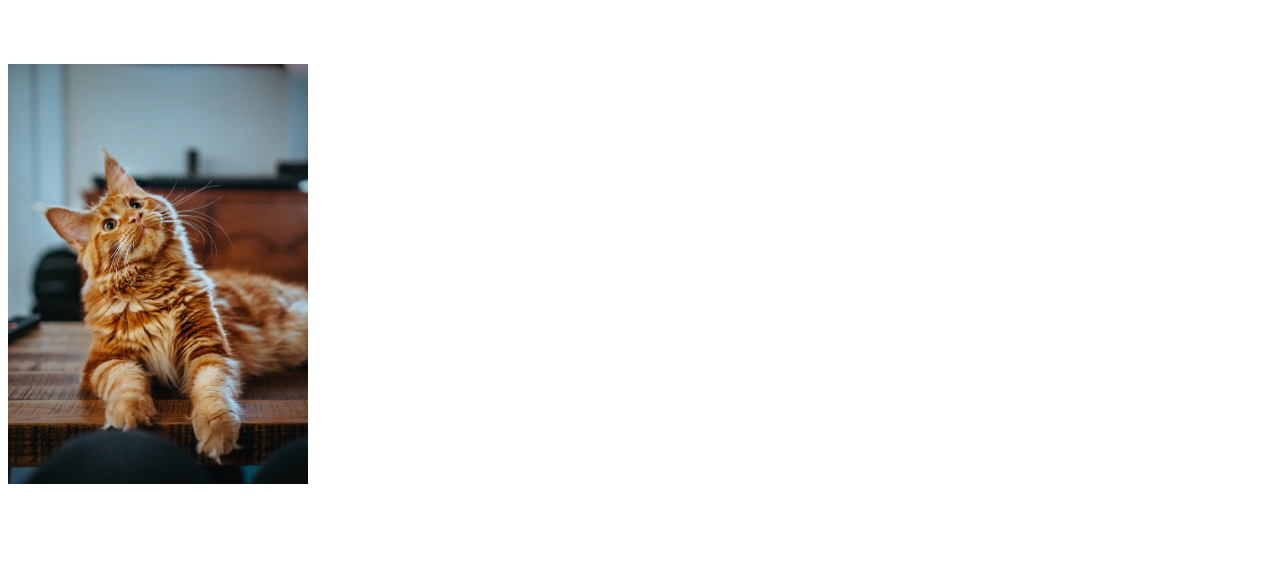
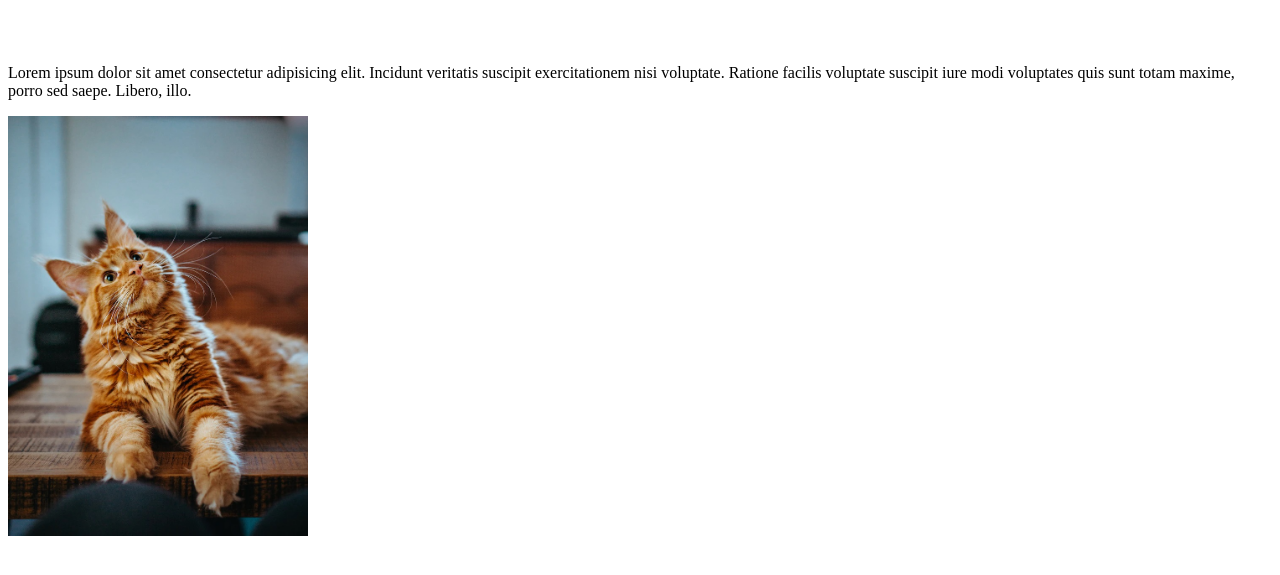
Before and after one commit to gp355d/2024-vite-test, a website built with Vite: page pages/index.html in a window 1280 px wide. Shown: the part 215-790 px from the top of the page. Built offline with nearby package versions, Linux system fonts and the light colour scheme.

Commit message:
新增文字

```diff
--- a/pages/index.html
+++ b/pages/index.html
@@ -10,6 +10,7 @@
     <%- include('./layout/header'); -%>
 
     <h1 class="index-title">我是首頁123</h1>
+    <p>Lorem ipsum dolor sit amet consectetur adipisicing elit. Incidunt veritatis suscipit exercitationem nisi voluptate. Ratione facilis voluptate suscipit iure modi voluptates quis sunt totam maxime, porro sed saepe. Libero, illo.</p>
     <img src="../assets/images/cat.jpg" style="width: 300px;" alt="cat">
 
     <%- include('./layout/footer'); -%>
```
